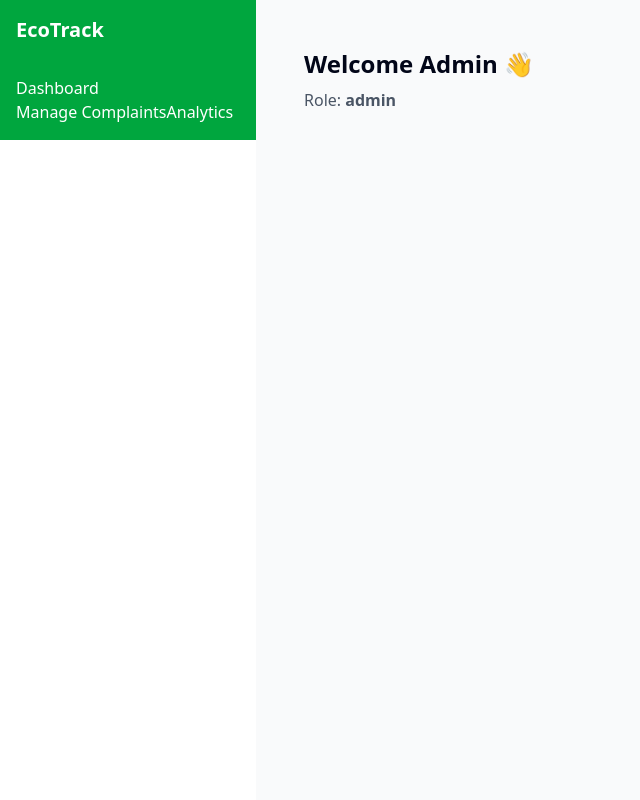
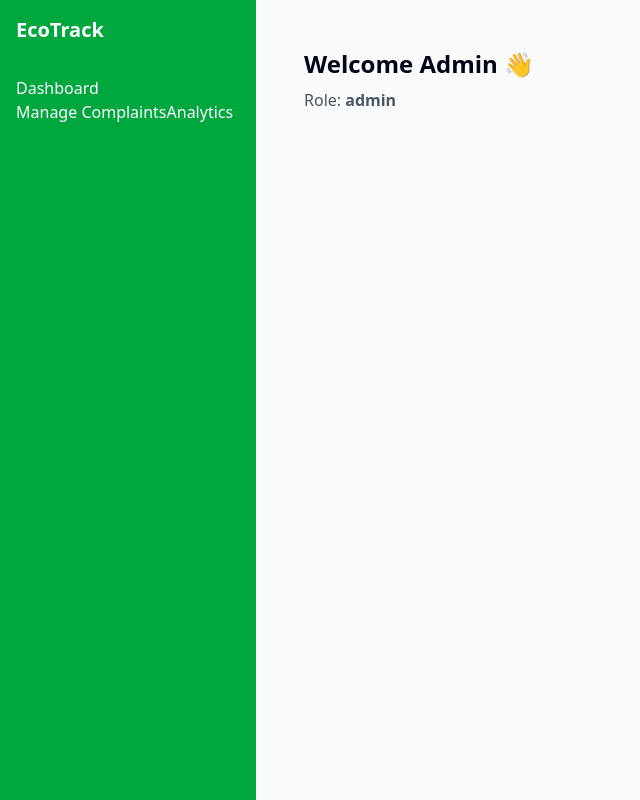
Before and after one commit to Snehil7903/eco-track, a React (Vite) app in the folder client/: page /dashboard in a window 1280 px wide. Shown: the whole page, without its empty margins (0-640 px from the left). Built offline with nearby package versions, Linux system fonts and the light colour scheme; sample sign-in values are in the browser's storage.

Commit message:
Fix sidebar full height on desktop using min-h-screen

```diff
--- a/client/src/components/Sidebar.jsx
+++ b/client/src/components/Sidebar.jsx
@@ -18,7 +18,7 @@ export default function Sidebar({ open, setOpen }) {
       <aside
         className={`
         fixed z-50 md:static
-          top-0 left-0 h-full
+        top-0 left-0 min-h-screen   /* 👈 CHANGE HERE */
         w-64 bg-green-600 text-white
         transform transition-transform duration-300
         ${open ? "translate-x-0" : "-translate-x-full"}
```
Lines whose indentation alone changed are shown as unchanged.
